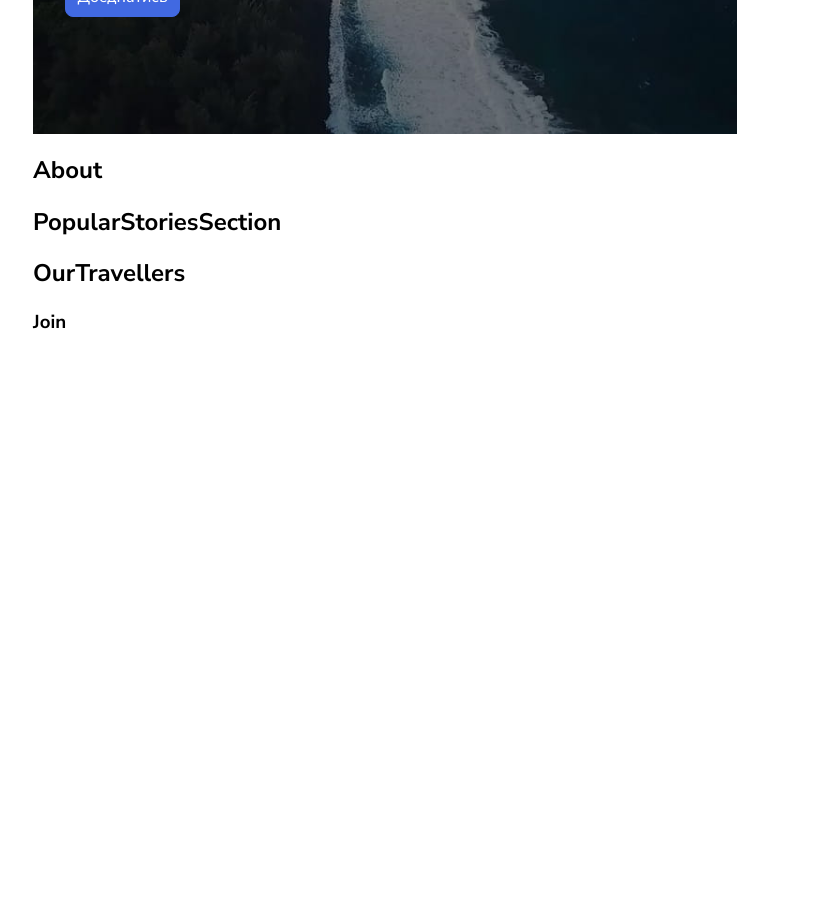
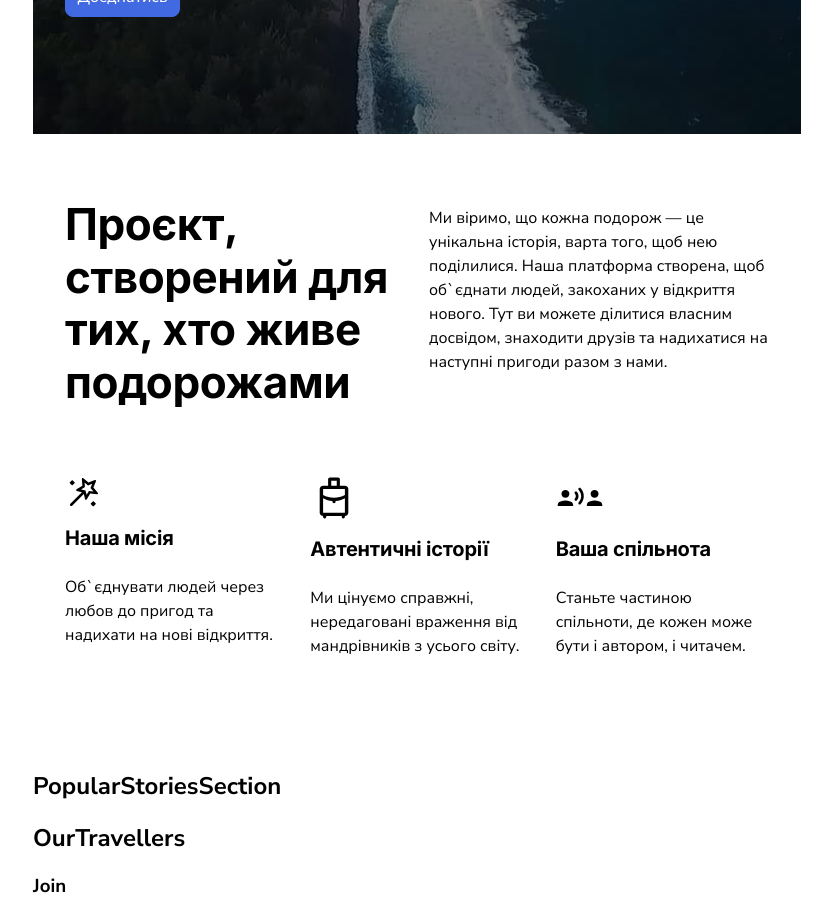
Before and after one commit to Eugene3671/podorognick-front, a Next.js app: page / in a window 1280 px wide. Shown: the part 460-1378 px from the top of the page, without its empty margins (255-1087 px from the left). Before the commit the page ends 814 px from the top, so only its background shows below. Built offline with nearby package versions, Linux system fonts and the light colour scheme.

Commit message:
add section about and css for her

```diff
--- a/src/app/(main)/page.tsx
+++ b/src/app/(main)/page.tsx
@@ -1,4 +1,5 @@
 import Hero from "@/src/components/Hero/Hero";
+import About from "@/src/components/About/About";
 import PopularStories from "../../components/PopularStories/PopularStories";
 import TravellersStoriesItem from "../../components/TravellersStoriesItem/TravellersStoriesItem";
 
@@ -7,7 +8,7 @@ export default function HomePage() {
     <main>
       <div className="container">
         <Hero />
-        <h2>About</h2>
+        <About />
         <h2>PopularStoriesSection</h2>
         <h2>OurTravellers</h2>
         <h3>Join</h3>
--- a/src/app/globals.css
+++ b/src/app/globals.css
@@ -36,7 +36,8 @@
   --color-red: #b00101;
 
   --color-royal-blue: #4169e1;
-  --color-white: #ffffff;
+  --color-white: #fff;
+  --color-scheme-2-text: #000;
 }
 
 /* transition: property 0.3s ease-in-out */
--- /dev/null
+++ b/src/components/About/About.module.css
@@ -0,0 +1,135 @@
+.container {
+  padding: 64px 20px;
+  /* margin-top: 0; */
+}
+
+.title {
+  font-family: var(--second-family);
+  font-weight: 700;
+  font-size: 28px;
+  line-height: 120%;
+  letter-spacing: -0.01em;
+  color: var(--color-scheme-2-text);
+
+  margin-top: 0;
+  margin-bottom: 24px;
+}
+
+.description {
+  font-family: var(--font-family);
+  font-weight: 400;
+  font-size: 16px;
+  line-height: 150%;
+  color: var(--color-scheme-2-text);
+
+  margin-bottom: 64px;
+}
+
+.list {
+  display: flex;
+  flex-direction: column;
+  gap: 32px;
+}
+
+.item {
+}
+
+.icon {
+  margin-bottom: 8px;
+}
+
+.subTitle {
+  font-family: var(--second-family);
+  font-weight: 700;
+  font-size: 20px;
+  line-height: 130%;
+  letter-spacing: -0.01em;
+  color: var(--color-scheme-2-text);
+
+  margin-bottom: 8px;
+  margin-top: 0;
+}
+
+.text {
+  font-family: var(--font-family);
+  font-weight: 400;
+  font-size: 16px;
+  line-height: 150%;
+  color: var(--color-scheme-2-text);
+
+  margin-top: 0;
+}
+
+@media screen and (min-width: 768px) {
+  .container {
+    padding: 64px 32px;
+  }
+
+  .list {
+    display: grid;
+    grid-template-columns: repeat(3, 1fr);
+    gap: 32px;
+
+    width: 704px;
+    height: 212px;
+  }
+
+  .textWrapper {
+    display: grid;
+    grid-template-columns: repeat(2, 1fr);
+    column-gap: 24px;
+
+    width: 704px;
+    height: 212px;
+
+    margin-bottom: 64px;
+  }
+
+  .title {
+    font-size: 44px;
+    margin-bottom: 0;
+  }
+
+  .description {
+  }
+
+  .subTitle {
+    margin-bottom: 24px;
+  }
+
+  .description {
+    padding-top: 8px;
+    margin-top: 0;
+  }
+}
+
+@media screen and (min-width: 1440px) {
+  .container {
+    width: 1440px;
+    padding: 72px 64px;
+  }
+  .title {
+    font-size: 52px;
+  }
+  .description {
+    font-size: 20px;
+  }
+  .subTitle {
+    margin-bottom: 32px;
+  }
+  .text {
+    font-size: 18px;
+  }
+  .list {
+    gap: 48px;
+
+    width: 1312px;
+    height: 192px;
+  }
+  .textWrapper {
+    grid-template-columns: 755px 1fr;
+
+    width: 1312px;
+    height: 188px;
+  }
+}
--- /dev/null
+++ b/src/components/About/About.tsx
@@ -0,0 +1,50 @@
+import css from "./About.module.css";
+
+export default function About() {
+  return (
+    <div className={css.container}>
+      <div className={css.textWrapper}>
+        <h2 className={css.title}>
+          Проєкт, створений для тих, хто живе подорожами
+        </h2>
+        <p className={css.description}>
+          Ми віримо, що кожна подорож — це унікальна історія, варта того, щоб
+          нею поділилися. Наша платформа створена, щоб об`єднати людей,
+          закоханих у відкриття нового. Тут ви можете ділитися власним досвідом,
+          знаходити друзів та надихатися на наступні пригоди разом з нами.
+        </p>
+      </div>
+      <ul className={css.list}>
+        <li className={css.item}>
+          <svg className={css.icon} width="37" height="37">
+            <use href="/sprite.svg#icon-stars" />
+          </svg>
+          <h3 className={css.subTitle}>Наша місія</h3>
+          <p className={css.text}>
+            Об`єднувати людей через любов до пригод та надихати на нові
+            відкриття.
+          </p>
+        </li>
+        <li className={css.item}>
+          <svg className={css.icon} width="48" height="48">
+            <use href="/sprite.svg#icon_luggage" />
+          </svg>
+          <h3 className={css.subTitle}>Автентичні історії</h3>
+          <p className={css.text}>
+            Ми цінуємо справжні, нередаговані враження від мандрівників з усього
+            світу.
+          </p>
+        </li>
+        <li className={css.item}>
+          <svg className={css.icon} width="48" height="48">
+            <use href="/sprite.svg#icon-communication" />
+          </svg>
+          <h3 className={css.subTitle}>Ваша спільнота</h3>
+          <p className={css.text}>
+            Станьте частиною спільноти, де кожен може бути і автором, і читачем.
+          </p>
+        </li>
+      </ul>
+    </div>
+  );
+}
--- a/src/components/Hero/Hero.module.css
+++ b/src/components/Hero/Hero.module.css
@@ -7,6 +7,7 @@
   background-repeat: no-repeat;
 
   background-attachment: fixed;
+  margin-left: 0;
 }
 
 .title {
@@ -52,6 +53,7 @@
 
 @media screen and (min-width: 768px) {
   .container {
+    width: 768px;
     padding: 172px 32px 117px;
 
     background-image: url("/img/hero-baner/bg-tab-compressed.jpg");
@@ -68,7 +70,7 @@
 
 @media screen and (min-width: 1440px) {
   .container {
-    max-width: 1440px;
+    width: 1440px;
     padding: 172px 64px 347px;
 
     background-image: url("/img/hero-baner/bg-pc-compressed.jpg");
```
